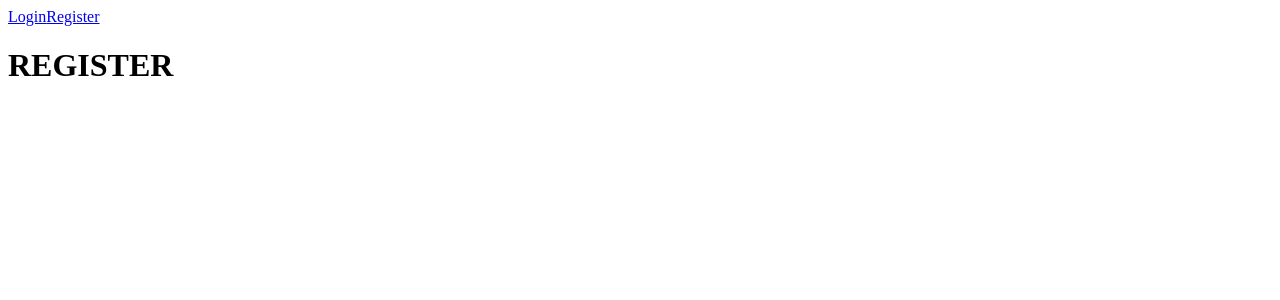
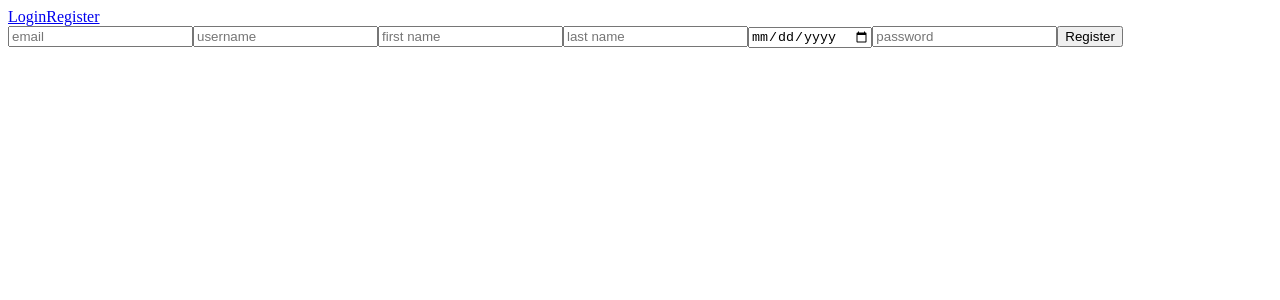
Before and after one commit to laana-vi/blog-client, a React (Create React App) app: page /register in a window 1280 px wide. Shown: the top 300 px of the page. Built offline with nearby package versions, Linux system fonts and the light colour scheme.

Commit message:
register done

```diff
--- a/src/components/Register.jsx
+++ b/src/components/Register.jsx
@@ -1,7 +1,51 @@
+import { useState } from "react"
+import { Redirect, useHistory } from "react-router-dom"
+import { useRegister } from "../hooks/useRegister"
+import { regiserUser } from "../service"
+
 const Register = () => {
-    return(
+    const [email, setEmail, username, setUsername, firstName, setFirstName, lastName, setLastName, dateOfBirth, setDateOfBirth, password, setPassword] = useRegister()
+    const [error, setError] = useState('')
+    const history = useHistory()
+    return (
         <div>
-            <h1>REGISTER</h1>
+            <input type="email" placeholder="email" onChange={(e) => { setEmail(e.target.value.trim()) }} />
+            <input type="text" placeholder="username" onChange={(e) => { setUsername(e.target.value.trim()) }} />
+            <input type="text" placeholder="first name" onChange={(e) => { setFirstName(e.target.value.trim()) }} />
+            <input type="text" placeholder="last name" onChange={(e) => { setLastName(e.target.value.trim()) }} />
+            <input type="date" onChange={(e) => { setDateOfBirth(e.target.value.trim()) }} />
+            <input type="password" placeholder="password" onChange={(e) => { setPassword(e.target.value.trim()) }} />
+            <button onClick={() => {
+                regiserUser({
+                    email: email,
+                    user_name: username,
+                    first_name: firstName,
+                    last_name: lastName,
+                    date_of_birth: dateOfBirth,
+                    password: password
+                }).then(res => {
+                    if (res.status === 201) {
+                        setError('success')
+                        history.push('/login')
+                    }
+                    else if (res.data.email) {
+                        setError(res.data.email[0])
+                    }
+                    else if (res.data.user_name) {
+                        setError(res.data.user_name[0])
+                    }
+                    else if (res.data.first_name) {
+                        setError(res.data.first_name[0])
+                    }
+                    else if (res.data.last_name) {
+                        setError(res.data.last_name[0])
+                    }
+                    else if (res.data.password) {
+                        setError(res.data.password[0])
+                    }
+                })
+            }}>Register</button>
+            <p>{error}</p>
         </div>
     )
 }
--- /dev/null
+++ b/src/hooks/useRegister.jsx
@@ -0,0 +1,13 @@
+import { useState } from "react"
+
+export const useRegister = () => {
+    const [email, setEmail] = useState('')
+    const [username, setUsername] = useState('')
+    const [firstName, setFirstName] = useState('')
+    const [lastName, setLastName] = useState('')
+    const [dateOfBirth, setDateOfBirth] = useState('')
+    const [password, setPassword] = useState('')
+
+
+    return [email, setEmail, username, setUsername, firstName, setFirstName, lastName, setLastName, dateOfBirth, setDateOfBirth, password, setPassword]
+}
```
